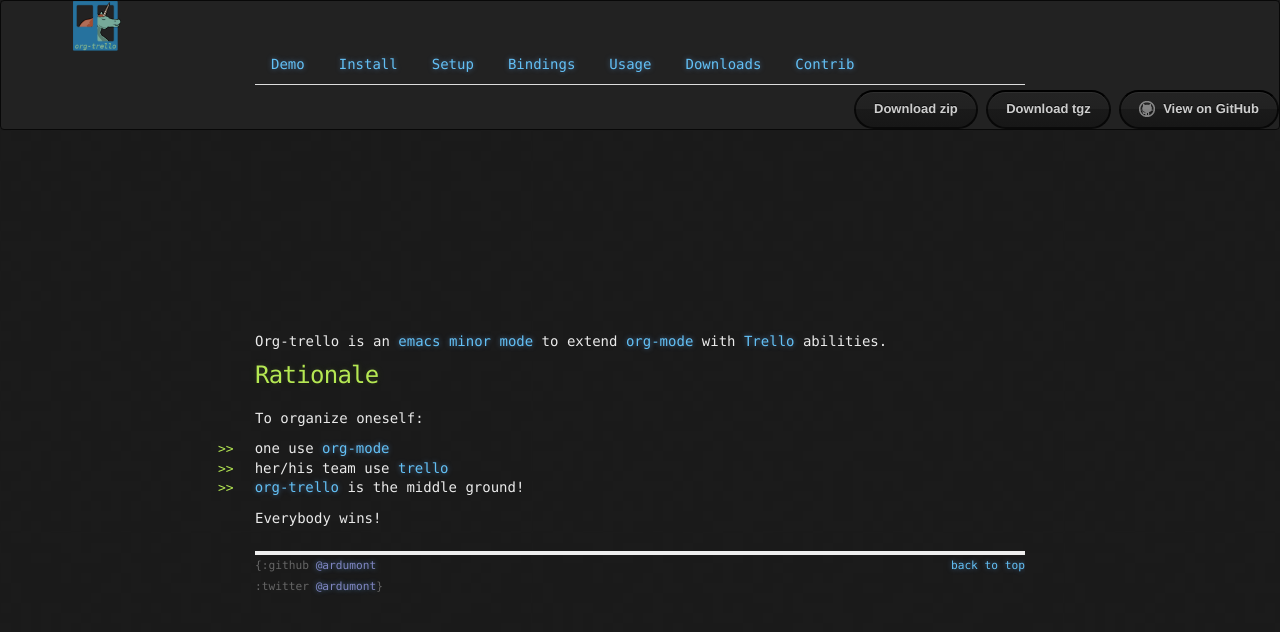
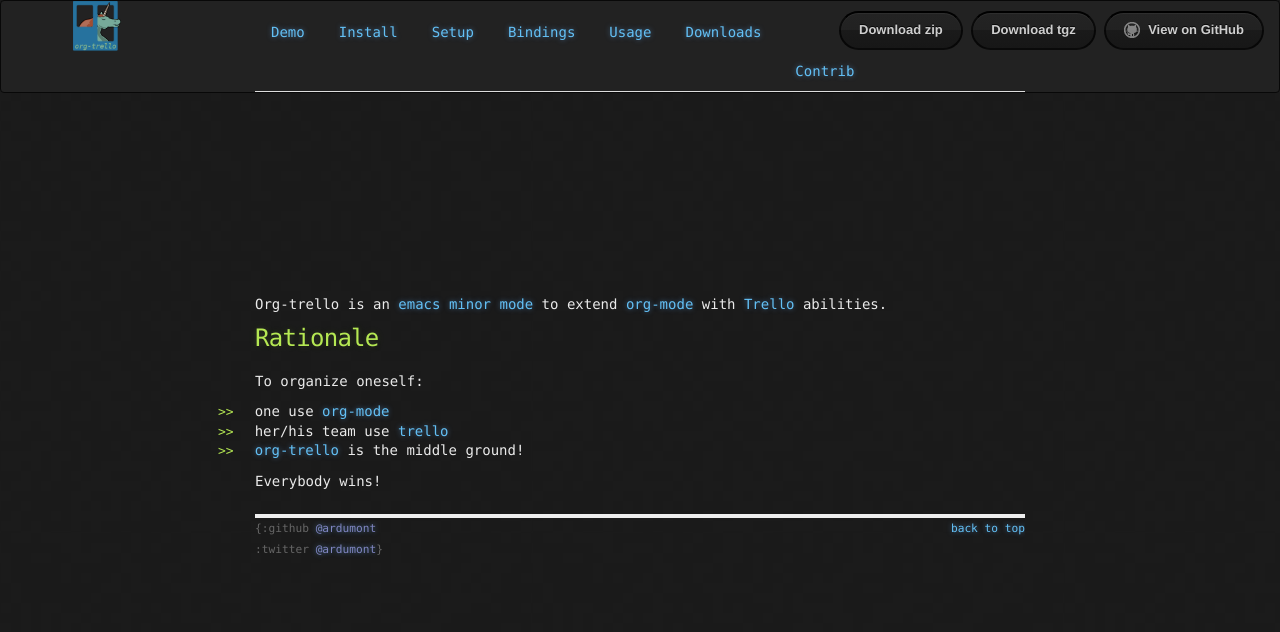
Before and after one commit to org-trello/org-trello.github.io, a Jekyll site: the page built from index.md, in a window 1280 px wide. Shown: the top 632 px of the page. Built offline with Jekyll 4.4.1, drawn with Linux system fonts in a browser that asks for light colours; Markdown is read by kramdown in place of the engine named in the settings.

Commit message:
Improve rendered menu with tab

```diff
--- a/_layouts/default.html
+++ b/_layouts/default.html
@@ -21,14 +21,19 @@
   <body>
     <nav class="navbar navbar-inverse" role="navigation">
         <div class="collapse navbar-collapse">
-          <ul class="nav navbar-nav">
+          <ul class="nav navbar-nav navbar-left">
             <a href="/"><img style="width:30%" src="/images/org-mode-unicorn-through-trello-window.second-tryout.png"></a>
             <!-- <a href="/"><img style="width:30%" src="/images/org-unicorn-through-trello.png"></a> -->
             <!-- <a href="/"><img style="width:30%" src="/images/logo-org-trello-tatoo.png"></a> -->
             <!-- <li class="header"><a href="/">{{ site.name }}</a></li> -->
             <!-- <li>&nbsp;&nbsp;&nbsp;&nbsp;</li> -->
           </ul>
-          <ul class="nav nav-tabs org-trello-menu">
+          <ul class="nav navbar-nav navbar-right" style="padding-top: 10px">
+            <a href="https://github.com/org-trello/org-trello/zipball/master" class="btn">Download zip</a>
+            <a href="https://github.com/org-trello/org-trello/tarball/master" class="btn">Download tgz</a>
+            <a href="https://github.com/org-trello/org-trello" class="btn btn-github"><span class="icon"></span>View on GitHub</a>
+          </ul>
+          <ul class="nav nav-tabs org-trello-menu" style="margin-top:10px;padding-top:0">
             <li> <a data-toggle="tab" href="/demo.html">Demo</a></li>
             <li> <a data-toggle="tab" href="/install.html">Install</a></li>
             <li> <a data-toggle="tab" href="/trello-setup.html">Setup</a></li>
@@ -36,11 +41,6 @@
             <li> <a data-toggle="tab" href="/usage.html">Usage</a></li>
             <li> <a data-toggle="tab" href="/downloads.html">Downloads</a></li>
             <li> <a data-toggle="tab" href="/contributions.html">Contrib</a></li>
-          </ul>
-          <ul class="nav navbar-nav navbar-right" style="padding-top: 5px">
-            <a href="https://github.com/org-trello/org-trello/zipball/master" class="btn">Download zip</a>
-            <a href="https://github.com/org-trello/org-trello/tarball/master" class="btn">Download tgz</a>
-            <a href="https://github.com/org-trello/org-trello" class="btn btn-github"><span class="icon"></span>View on GitHub</a>
           </ul>
         </div>
     </nav>
```
